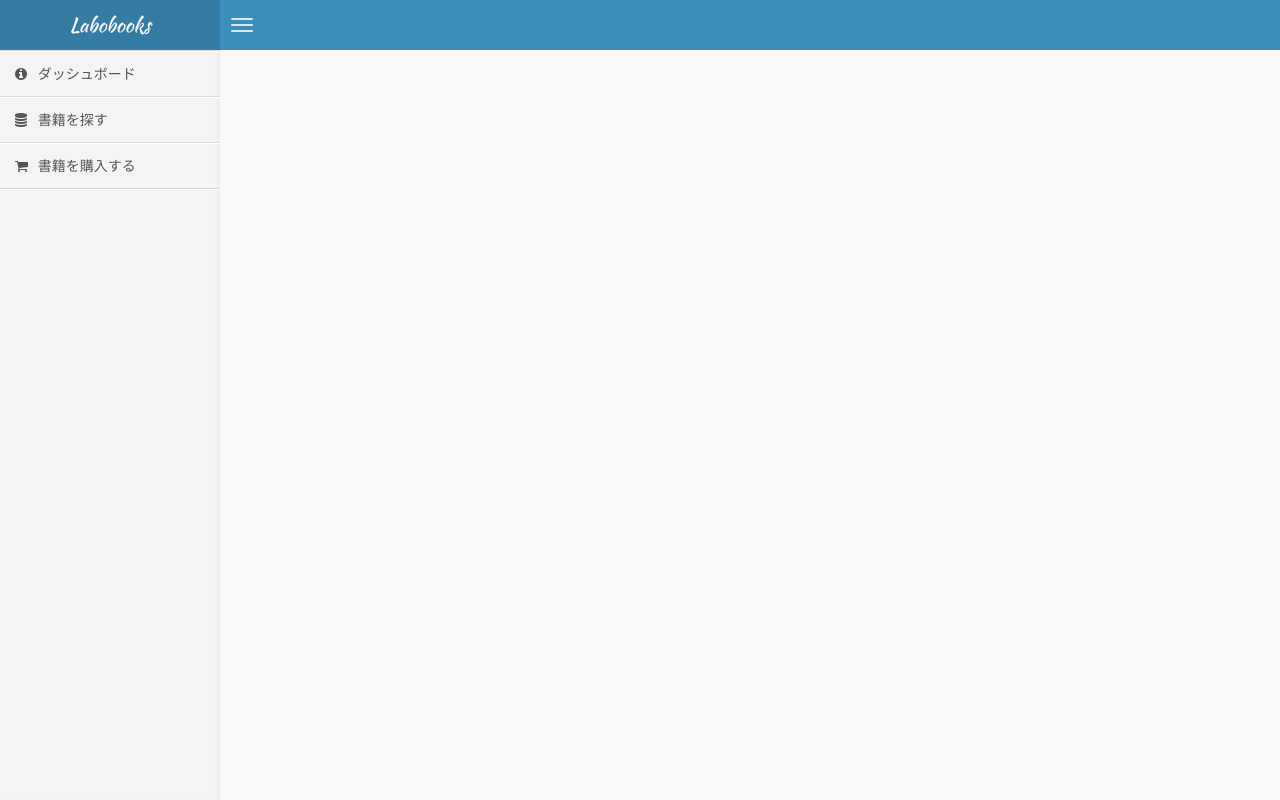
After one commit to bungoume/labobooks, a Django app: template labobooks/webfront/templates/base.html in a window 1280 px wide. The commit adds this page. Run offline with Django 3.2, Linux system fonts and the light colour scheme; the template is opened without the code that fills it, so the values that code supplies are empty; some libraries are stand-ins or nearby versions.

Commit message:
update web sidebar menu

```diff
--- a/labobooks/webfront/templates/dashboard.html
+++ b/labobooks/webfront/templates/dashboard.html
@@ -1,10 +1,6 @@
 {% extends "base.html" %}
 
 {% block title%}ダッシュボード{% endblock %}
-
-{% block header %}{% endblock %}
-
-{% block sidebar %}{% endblock %}
 
 {% block content %}
 <section class="content-header">
--- /dev/null
+++ b/labobooks/webfront/templates/header.html
@@ -0,0 +1,13 @@
+<header class="header">
+    <a href="dashboard" class="logo">Labobooks</a>
+    <!-- Header Navbar: style can be found in header.less -->
+    <nav class="navbar navbar-static-top" role="navigation">
+        <!-- Sidebar toggle button-->
+        <a href="#" class="navbar-btn sidebar-toggle" data-toggle="offcanvas" role="button">
+            <span class="sr-only">Toggle navigation</span>
+            <span class="icon-bar"></span>
+            <span class="icon-bar"></span>
+            <span class="icon-bar"></span>
+        </a>
+    </nav>
+</header>
--- /dev/null
+++ b/labobooks/webfront/templates/sidebar.html
@@ -0,0 +1,27 @@
+<section class="sidebar">
+    <ul class="sidebar-menu">
+        <li>
+            <a href="dashboard">
+                <i class="fa fa-info-circle"></i> <span>ダッシュボード</span>
+            </a>
+        </li>
+        <li>
+            <a href="indices">
+                <i class="fa fa-database"></i> <span>書籍を探す</span>
+            </a>
+        </li>
+
+        <li>
+            <a href="shopping">
+                <i class="fa fa-shopping-cart"></i> <span>書籍を購入する</span>
+            </a>
+        </li>
+
+<!--         <li>
+            <a href="stats">
+                <i class="fa fa-bar-chart-o"></i> <span>利用状況の確認</span>
+            </a>
+        </li> -->
+    </ul>
+</section>
+<!-- /.sidebar -->
```
